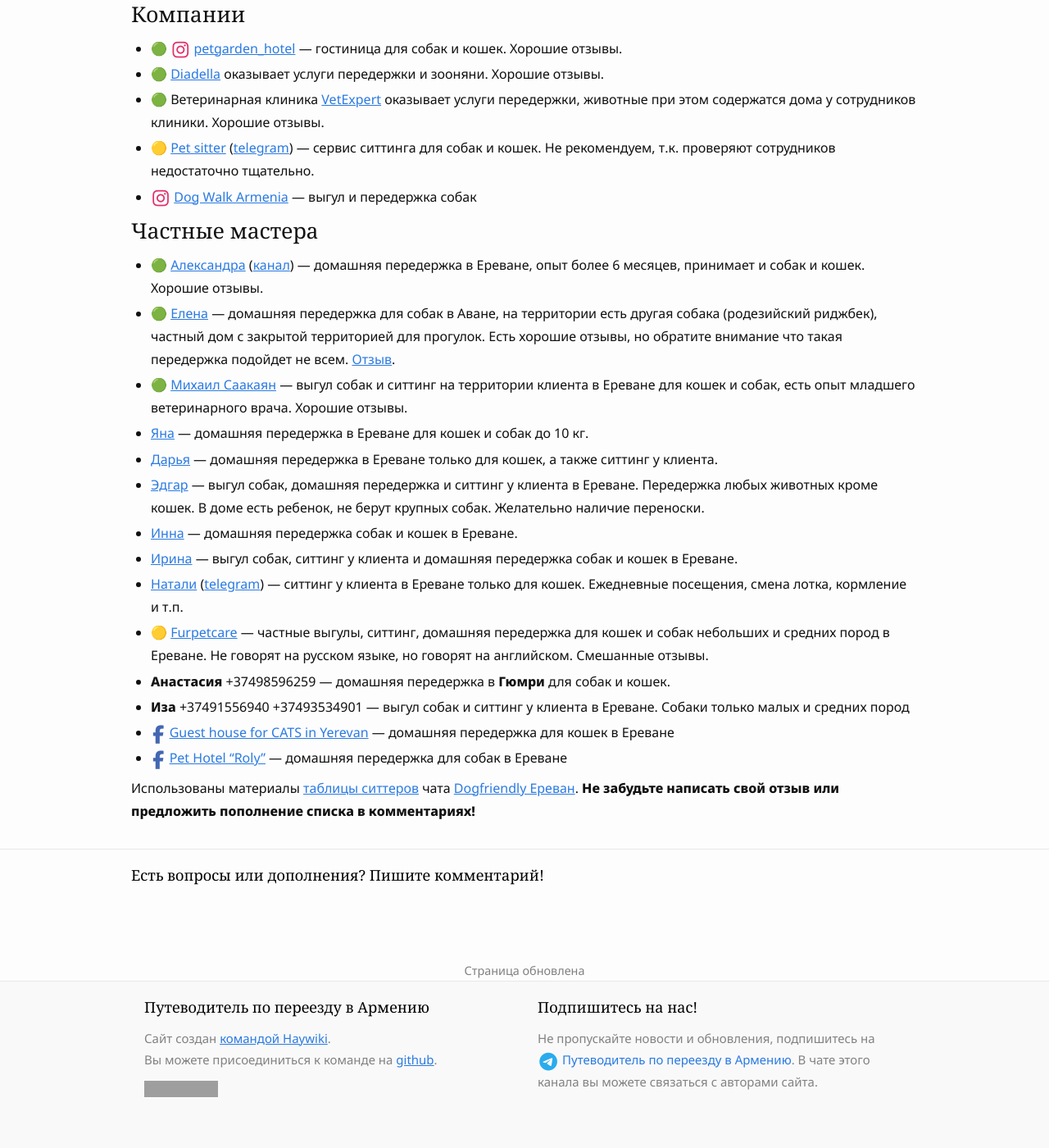
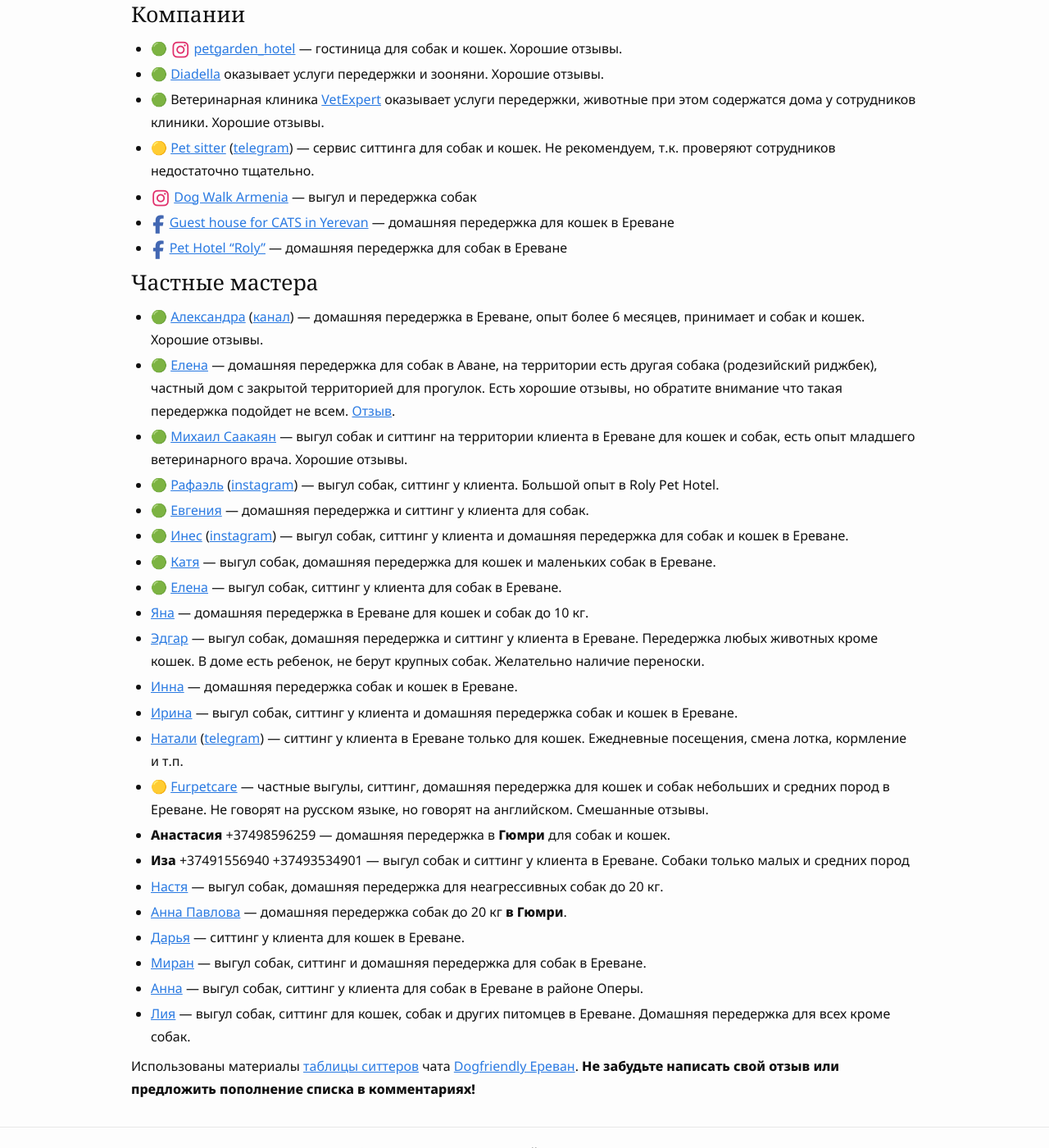
Before and after one commit to haywiki/haywiki.github.io, a Jekyll site: the page built from animals/services.md, in a window 1280 px wide and 1400 px high, scrolled down 262 px. Shown: the whole window at 82% size. Built offline with Jekyll 4.4.1, drawn with Linux system fonts in a browser that asks for light colours; nearby versions of some CDN libraries; a script that is not in the unit is left out; grey boxes are pictures that could not be loaded.

Commit message:
обновлен список ситтеров

```diff
--- a/animals/services.md
+++ b/animals/services.md
@@ -13,14 +13,20 @@
 - 🟢 Ветеринарная клиника [VetExpert](vetclinics.md#vetexpert) оказывает услуги передержки, животные при этом содержатся дома у сотрудников клиники. Хорошие отзывы.
 - 🟡 [Pet sitter](https://www.pet-sitter.ru) ([telegram](https://t.me/petsitter_online)) — сервис ситтинга для собак и кошек. Не рекомендуем, т.к. проверяют сотрудников недостаточно тщательно.
 - <i class="fa-brands fa-instagram"></i> [Dog Walk Armenia](https://www.instagram.com/dogwalkarmenia/) — выгул и передержка собак
+- <i class="fa-brands fa-facebook-f"></i> [Guest house for CATS in Yerevan](https://www.facebook.com/KittykGuestHouse/) — домашняя передержка для кошек в Ереване
+- <i class="fa-brands fa-facebook-f"></i> [Pet Hotel "Roly"](https://www.facebook.com/shnerikatunerihyuranocRolyPethotelRoly/) — домашняя передержка для собак в Ереване
 
 ### Частные мастера
 
 - 🟢 [Александра](https://t.me/tomatemaduro) ([канал](https://t.me/+6zUgLrXfjEA3YjBi)) — домашняя передержка в Ереване, опыт более 6 месяцев, принимает и собак и кошек. Хорошие отзывы.
 - 🟢 [Елена](https://t.me/karp0va_elena) — домашняя передержка для собак в Аване, на территории есть другая собака (родезийский риджбек), частный дом с закрытой территорией для прогулок. Есть хорошие отзывы, но обратите внимание что такая передержка подойдет не всем. [Отзыв](https://t.me/armenia_pets/87093).
 - 🟢 [Михаил Саакаян](https://t.me/WhiteFang1996) — выгул собак и ситтинг на территории клиента в Ереване для кошек и собак, есть опыт младшего ветеринарного врача. Хорошие отзывы.
+- 🟢 [Рафаэль](https://t.me/mismo_RaFo) ([instagram](https://instagram.com//rafo_elbakyan)) — выгул собак, ситтинг у клиента. Большой опыт в Roly Pet Hotel.
+- 🟢 [Евгения](https://t.me/skrip_wife) — домашняя передержка и ситтинг у клиента для собак.
+- 🟢 [Инес](https://t.me/Nesmikaa) ([instagram](https://instagram.com//nesmikaa)) — выгул собак, ситтинг у клиента и домашняя передержка для собак и кошек в Ереване.
+- 🟢 [Катя](https://t.me/katise_inc_kc_medrabotnik) — выгул собак, домашняя передержка для кошек и маленьких собак в Ереване.
+- 🟢 [Елена](https://t.me/vigul_sobak_yerevan) — выгул собак, ситтинг у клиента для собак в Ереване.
 - [Яна](https://t.me/janittlove) — домашняя передержка в Ереване для кошек и собак до 10 кг.
-- [Дарья](https://t.me/chernyaeva_portak) — домашняя передержка в Ереване только для кошек, а также ситтинг у клиента.
 - [Эдгар](https://t.me/Avetisyan2270) — выгул собак, домашняя передержка и ситтинг у клиента в Ереване. Передержка любых животных кроме кошек. В доме есть ребенок, не берут крупных собак. Желательно наличие переноски.
 - [Инна](https://t.me/villgy) — домашняя передержка собак и кошек в Ереване.
 - [Ирина](https://t.me/Irina_0965) — выгул собак, ситтинг у клиента и домашняя передержка собак и кошек в Ереване.
@@ -28,7 +34,11 @@
 - 🟡 [Furpetcare](https://www.instagram.com/furpetcareyerevan/) — частные выгулы, ситтинг, домашняя передержка для кошек и собак небольших и средних пород в Ереване. Не говорят на русском языке, но говорят на английском. Смешанные отзывы.
 - **Анастасия** +37498596259 — домашняя передержка в **Гюмри** для собак и кошек.
 - **Иза** +37491556940 +37493534901 — выгул собак и ситтинг у клиента в Ереване. Собаки только малых и средних пород
-- <i class="fa-brands fa-facebook-f"></i> [Guest house for CATS in Yerevan](https://www.facebook.com/KittykGuestHouse/) — домашняя передержка для кошек в Ереване
-- <i class="fa-brands fa-facebook-f"></i> [Pet Hotel "Roly"](https://www.facebook.com/shnerikatunerihyuranocRolyPethotelRoly/) — домашняя передержка для собак в Ереване
+- [Настя](https://t.me/nastiiai) — выгул собак, домашняя передержка для неагрессивных собак до 20 кг.
+- [Анна Павлова](https://t.me/anrinns) — домашняя передержка собак до 20 кг **в Гюмри**.
+- [Дарья](https://t.me/chernyaeva_d) — ситтинг у клиента для кошек в Ереване.
+- [Миран](https://t.me/kysidkstfu) — выгул собак, ситтинг и домашняя передержка для собак в Ереване.
+- [Анна](https://t.me/LaurelAn) — выгул собак, ситтинг у клиента для собак в Ереване в районе Оперы.
+- [Лия](https://t.me/Fox_schogoleva) — выгул собак, ситтинг для кошек, собак и других питомцев в Ереване. Домашняя передержка для всех кроме собак.
 
 Использованы материалы [таблицы ситтеров](https://bit.ly/petsitters_armenia) чата [Dogfriendly Ереван](https://t.me/dogfriendly_yerevan). **Не забудьте написать свой отзыв или предложить пополнение списка в комментариях!**
```
